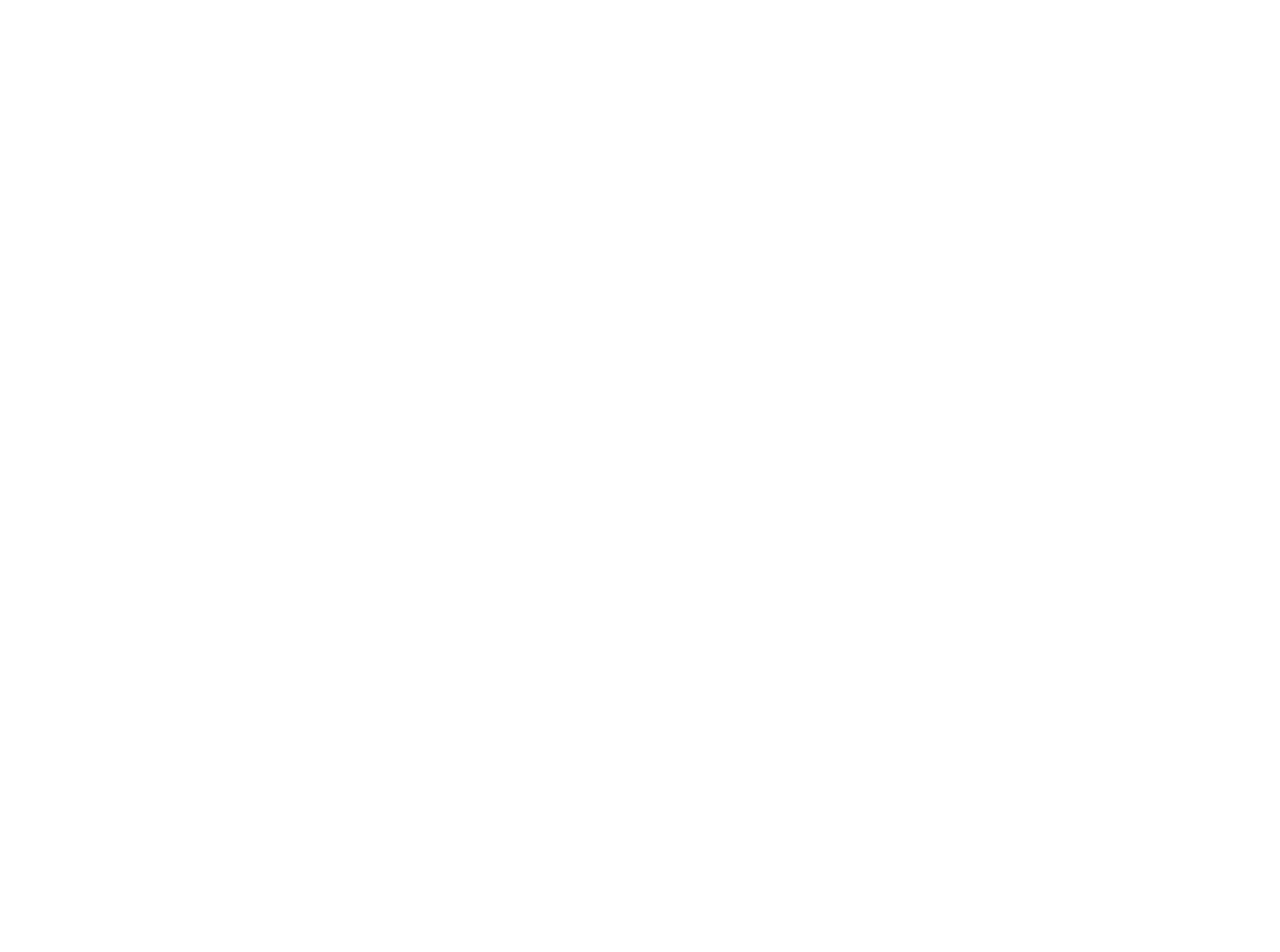
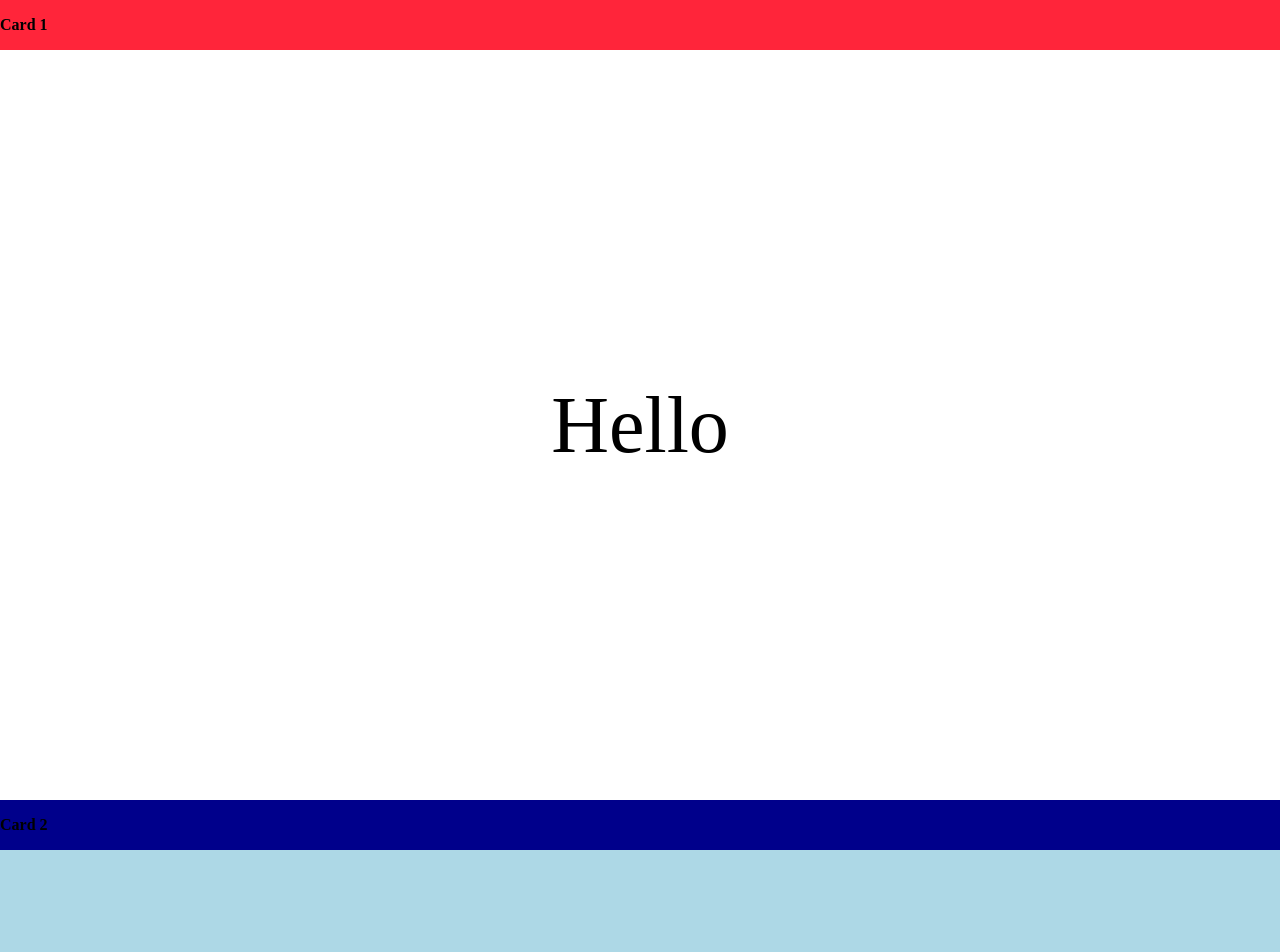
Before and after one commit to Sahan2000/Assignment-03, a plain HTML site: page 04_case/index.html in a window 1280 px wide. Shown: the top 952 px of the page. Before the commit the page ends 800 px from the top, so only its background shows below. Drawn offline with Linux system fonts and the light colour scheme.

Commit message:
complete case 04

```diff
--- /dev/null
+++ b/04_case/assets/css/styles.css
@@ -0,0 +1,55 @@
+.ch{
+    position: sticky;
+    top: 0%;
+    z-index: 9999;
+}
+
+section>div{
+    position: relative;
+}
+section>div:nth-child(1){
+    background-color: #ff253a;
+    height: 50px;
+}
+section>div:nth-child(1)>span{
+    width: fit-content;
+    height: fit-content;
+    position: absolute;
+    top: 0%;
+    bottom: 0%;
+    margin: auto;
+    font-weight: bold;
+}
+section>div:nth-child(2){
+    height: calc(100vh - 50px);
+    position: relative;
+}
+section>div:nth-child(2)>span{
+    width: fit-content;
+    height: fit-content;
+    position: absolute;
+    top: 0%;
+    bottom: 0%;
+    right: 0%;
+    left: 0%;
+    margin: auto;
+    font-size: 80px;
+}
+section:nth-child(2)>div:nth-child(1){
+    background-color: darkblue;
+}
+section:nth-child(2)>div:nth-child(2){
+    background-color: lightblue;
+}
+section:nth-child(3)>div:nth-child(1){
+    background-color: dimgray;
+}
+section:nth-child(3)>div:nth-child(2){
+    background-color: gray;
+}
+section:nth-child(4)>div:nth-child(1){
+    background-color: darkred;
+}
+section:nth-child(4)>div:nth-child(2){
+    background-color: red;
+}
--- a/04_case/index.html
+++ b/04_case/index.html
@@ -3,8 +3,44 @@
 <head>
     <meta charset="UTF-8">
     <title>Case 04</title>
+    <link rel="stylesheet" href="assets/css/normalize.css">
+    <link rel="stylesheet" href="assets/css/styles.css">
 </head>
 <body>
+<section>
+    <div class="ch">
+        <span>Card 1</span>
+    </div>
+    <div>
+        <span>Hello</span>
+    </div>
+</section>
 
+<section>
+    <div class="ch">
+        <span>Card 2</span>
+    </div>
+    <div>
+        <span>How</span>
+    </div>
+</section>
+
+<section>
+    <div class="ch">
+        <span >Card 3</span>
+    </div>
+    <div>
+        <span>Are</span>
+    </div>
+</section>
+
+<section>
+    <div class="ch">
+        <span >Card 4</span>
+    </div>
+    <div>
+        <span>You...!</span>
+    </div>
+</section>
 </body>
 </html>
```
